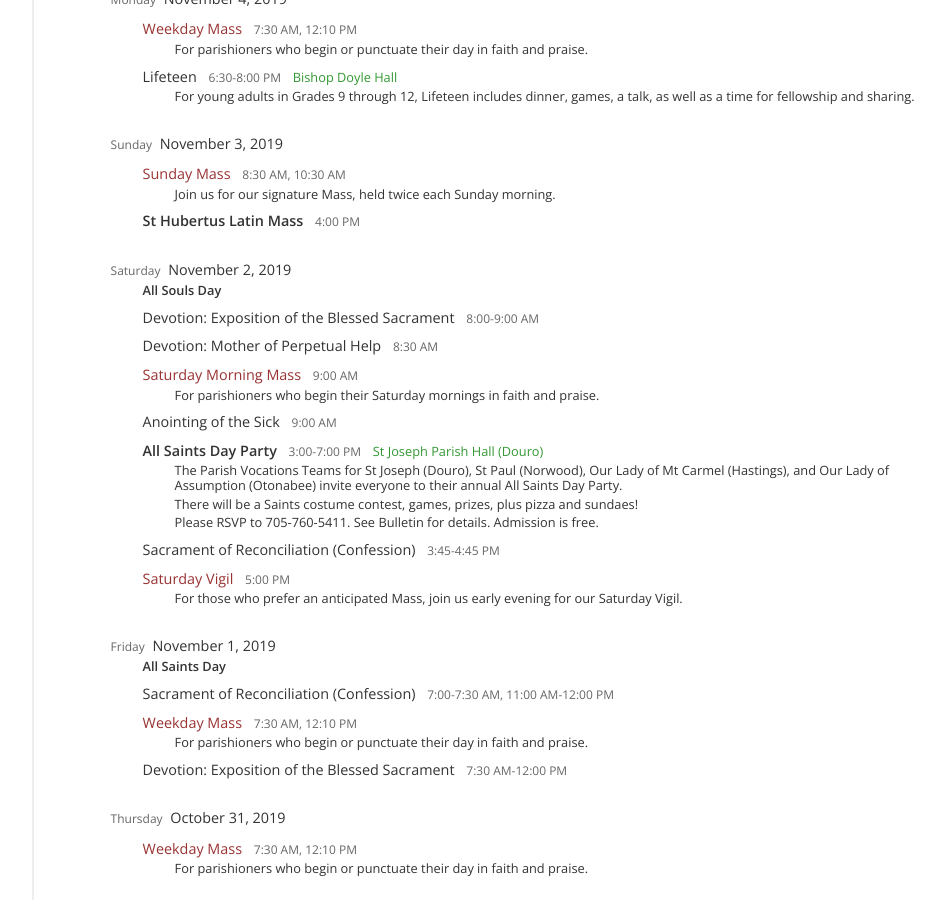
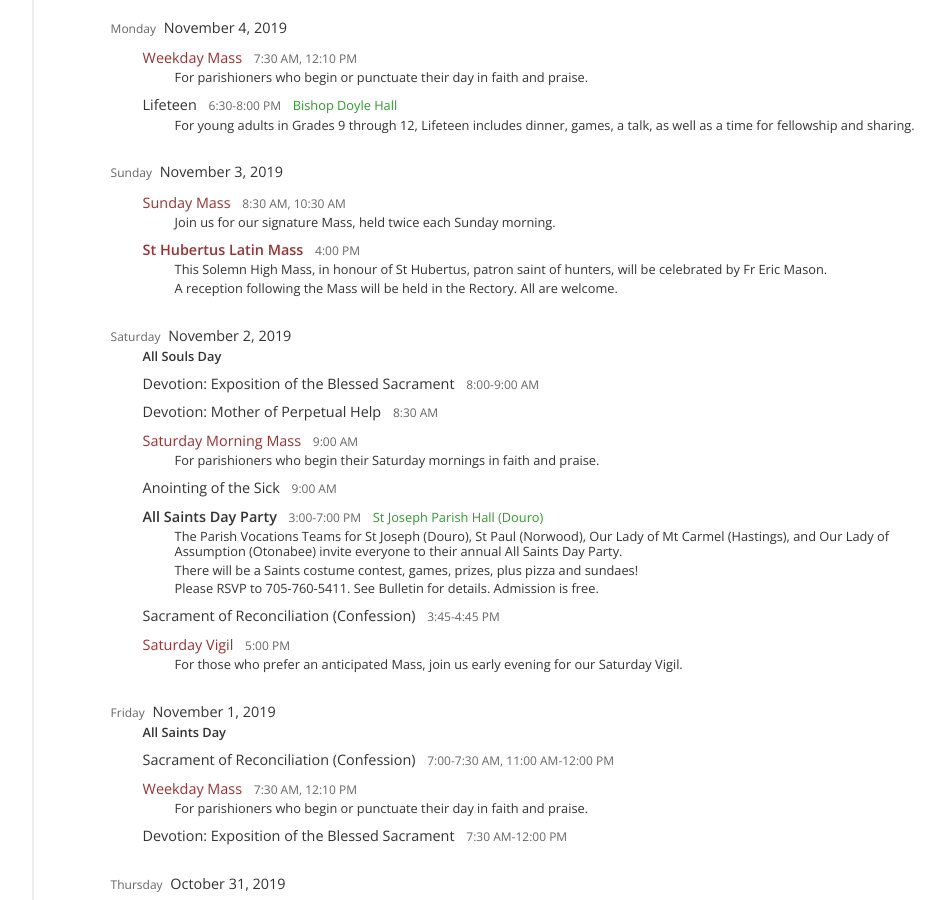
Before and after one commit to stpeterinchains/stpeterinchains.github.io, a Jekyll site: the page built from schedule.html, in a window 1280 px wide and 900 px high, scrolled down 4310 px. Shown: the whole window, without its empty margins (181-1126 px from the left). Built offline with Jekyll 4.4.1, drawn with Linux system fonts in a browser that asks for light colours; nearby versions of some CDN libraries; some of the changed text lies outside the part shown.

Commit message:
Updated schedule data

```diff
--- a/_data/schedule.yml
+++ b/_data/schedule.yml
@@ -640,6 +640,13 @@ calendar:
     recurring: *sunday_november
     specials:
       - title: St Hubertus Latin Mass
+        descriptive: |
+          This Solemn High Mass, in honour of St&nbsp;Hubertus, patron saint of
+          hunters, will be celebrated by Fr&nbsp;Eric&nbsp;Mason.
+
+          A reception following the Mass will be held in the Rectory.
+          All are&nbsp;welcome.
+        color: "#933"
         time: 4:00 PM
         ordinal: "1600"
   - date: 2019-11-04
@@ -749,6 +756,11 @@ calendar:
     recurring: *friday_november
   - date: 2019-11-23
     recurring: *saturday_november
+    specials:
+      - title: CWL Christmas Bazaar
+        location: Bishop Doyle Hall
+        time: 10:00 AM-3:00 PM
+        ordinal: "1000"
   - date: 2019-11-24
     note: Christ the King
     recurring: *sunday_november
```
